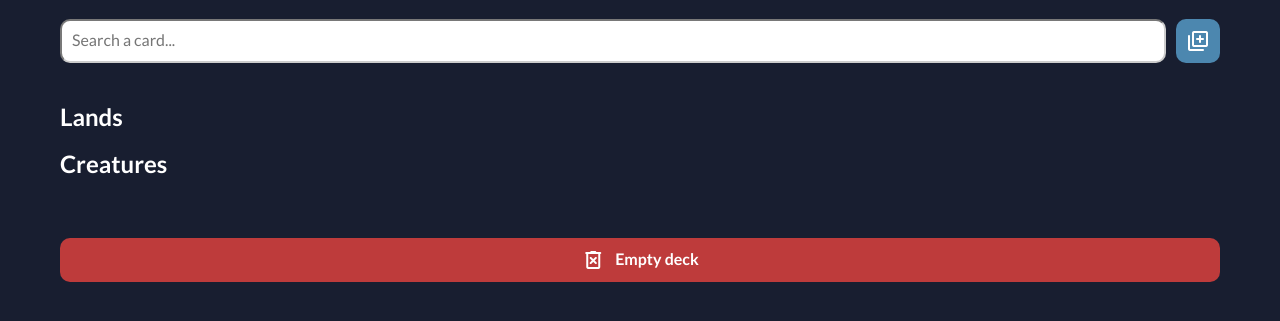
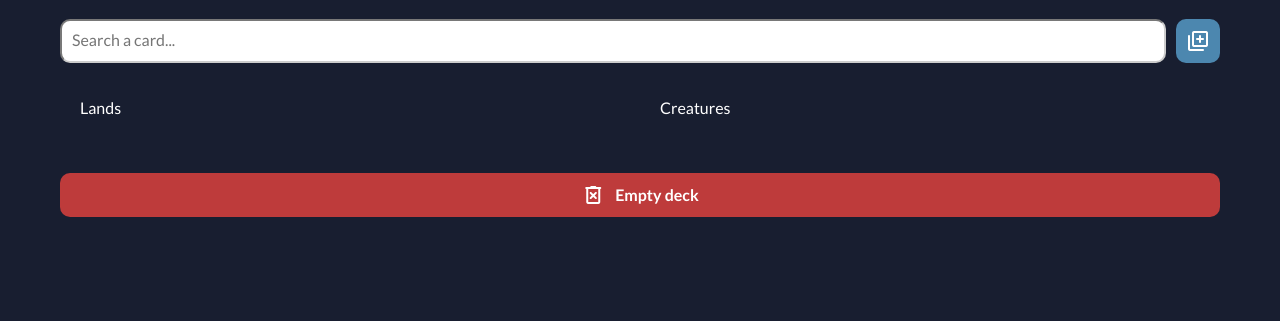
Before and after one commit to DUsher12/DUsher12.github.io, a plain HTML site: page index.html in a window 1280 px wide. Shown: the part 61-382 px from the top of the page. Drawn offline with nearby package versions, Linux system fonts and the light colour scheme; no server answers; a small style sheet from the web is missing; a web font is replaced by a local one.

Commit message:
Update index.html

```diff
--- a/index.html
+++ b/index.html
@@ -33,12 +33,12 @@
             <span class="material-symbols-rounded">done_all</span>
             Resolve stack
         </button> -->
-        <div style="width: 100%; float: left;">
-            <div style="width: 50%;">
-                <h2>Lands</h2>
+        <div id="box">
+            <div class="column">
+                <p>Lands</p>
             </div>
-            <div style="margin-right: 50%;">
-                <h2> Creatures</h2>
+            <div class="column two">
+                <p>Creatures</p>
             </div>
         </div>
         <div id="card-container"></div>
```
